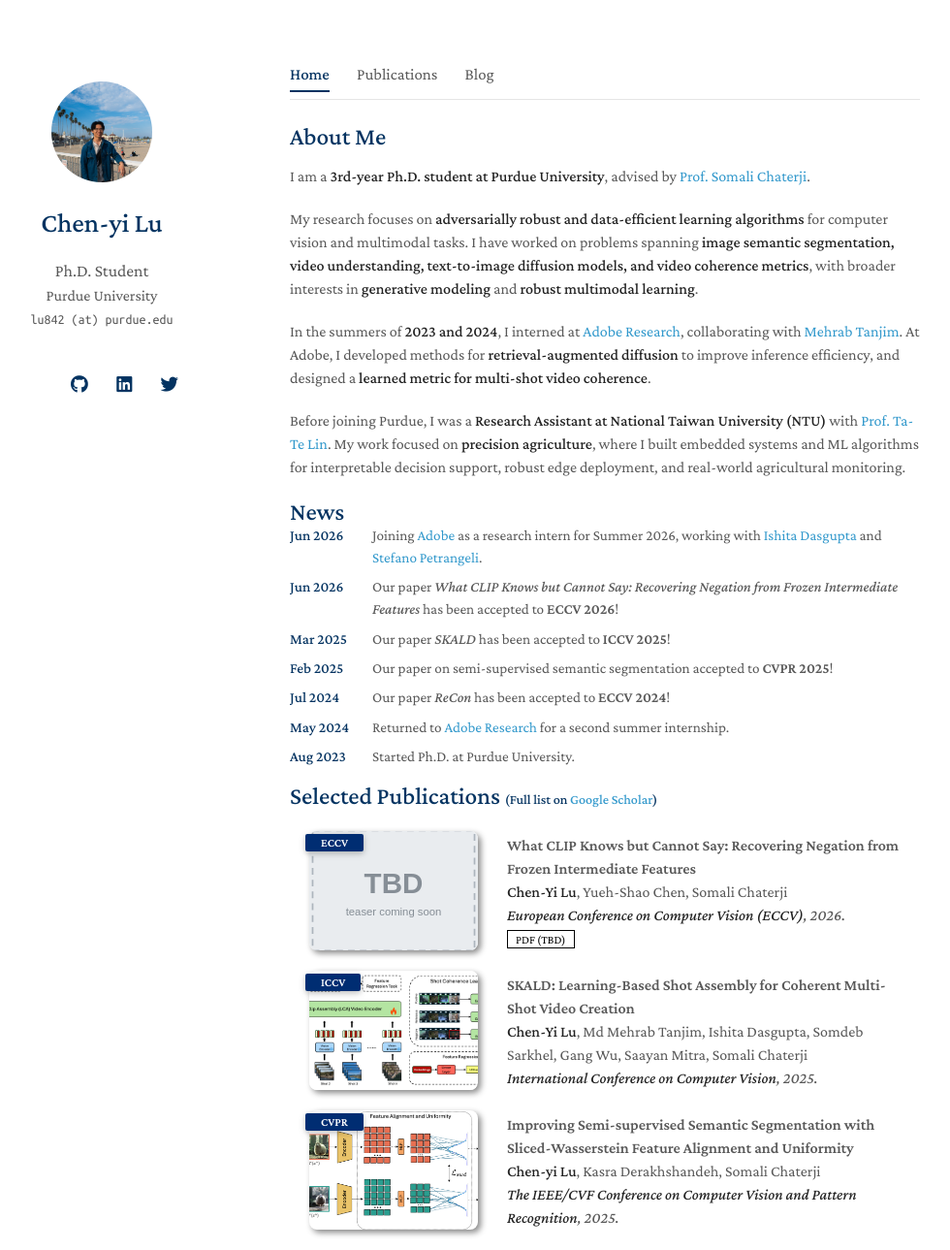
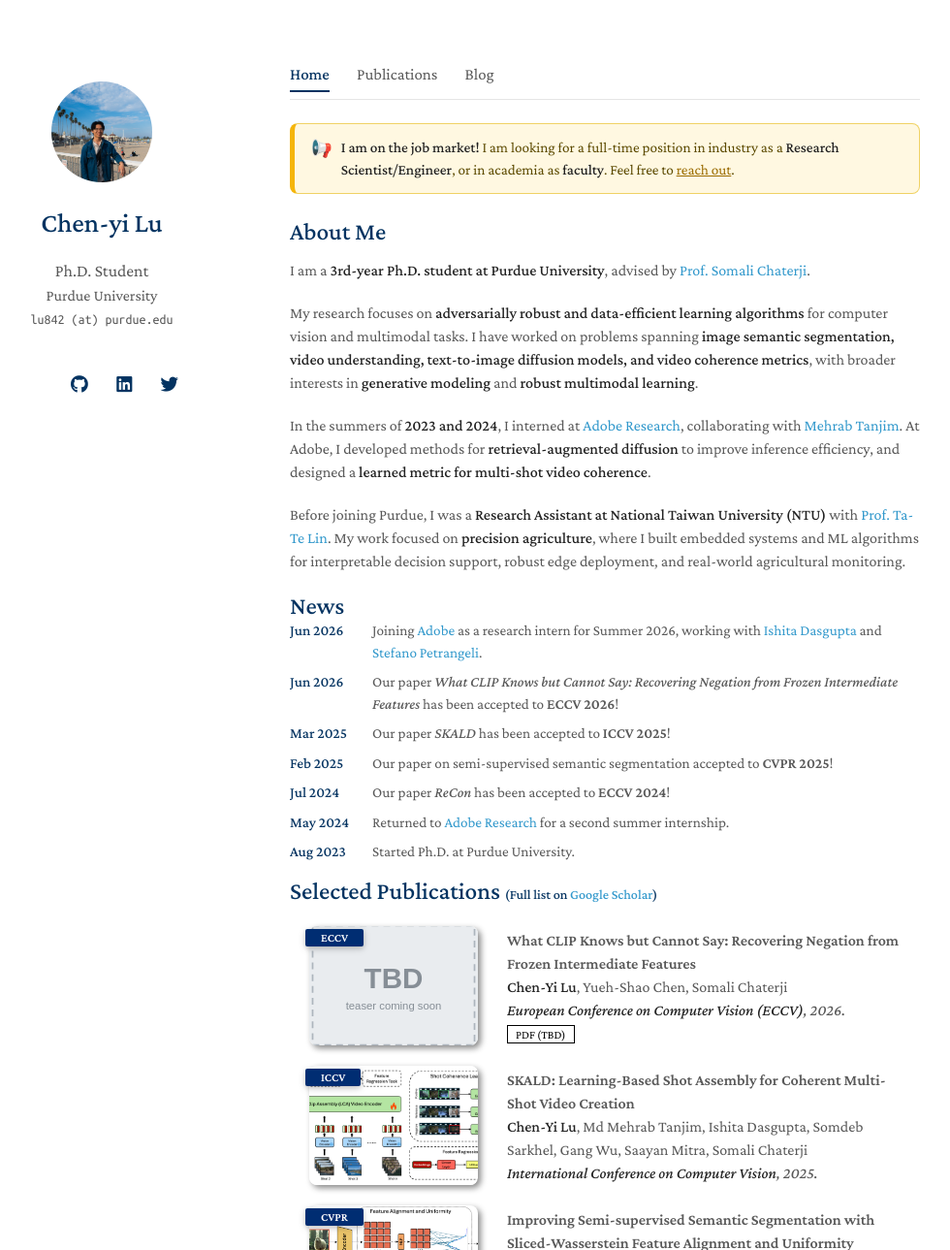
Before and after one commit to StevenCYLu/StevenCYLu.github.io, a Jekyll site: the page built from index.md, in a window 1280 px wide and 1400 px high, cut to the strip 0-1289 px from the top of the window. Shown: the whole strip at 97% size, without its empty margins (171-1151 px from the left). Built offline with Jekyll 4.4.1, drawn with Linux system fonts in a browser that asks for light colours; nearby versions of some CDN libraries; a style sheet for code colours, icons or effects is not loaded; our own code applies the rules of GitHub Pages for plain Markdown files.

Commit message:
Add job-market banner to homepage
Add a highlighted banner announcing availability for full-time
Research Scientist/Engineer or faculty positions, with light/dark
mode styling.

Co-Authored-By: Claude Opus 4.8 (1M context) <noreply@anthropic.com>
Claude-Session: https://claude.ai/code/session_01WgsGi1k97LxPFjFxbzBvwY

```diff
--- a/_sass/minimal-light.scss
+++ b/_sass/minimal-light.scss
@@ -709,3 +709,40 @@ footer {
     margin-bottom: 0.2em;
   }
 }
+
+.job-banner {
+  display: flex;
+  align-items: flex-start;
+  gap: 0.6em;
+  background: #fff8e1;
+  border: 1px solid #f0d264;
+  border-left: 5px solid #f5b50a;
+  border-radius: 8px;
+  padding: 0.85em 1.1em;
+  margin: 0 0 1.6em 0;
+  font-size: 0.95rem;
+  line-height: 1.5;
+  color: #5c4a00;
+}
+
+.job-banner a {
+  color: #9a6b00;
+  text-decoration: underline;
+}
+
+.job-banner-icon {
+  font-size: 1.1rem;
+  line-height: 1.4;
+}
+
+@media (prefers-color-scheme: dark) {
+  .job-banner {
+    background: #2e2a17;
+    border-color: #5c4f1f;
+    border-left-color: #d9a400;
+    color: #f0e3b8;
+  }
+  .job-banner a {
+    color: #f3c849;
+  }
+}
--- a/index.md
+++ b/index.md
@@ -2,6 +2,11 @@
 layout: homepage
 nav: home
 ---
+
+<div class="job-banner" markdown="0">
+  <span class="job-banner-icon">📢</span>
+  <span><strong>I am on the job market!</strong> I am looking for a full-time position in industry as a <strong>Research Scientist/Engineer</strong>, or in academia as <strong>faculty</strong>. Feel free to <a href="mailto:{{ site.email }}">reach out</a>.</span>
+</div>
 
 ## About Me
 
```
